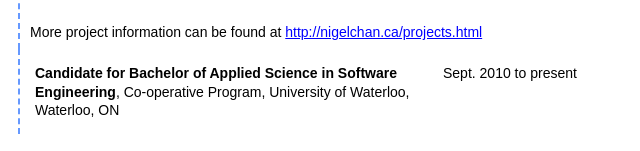
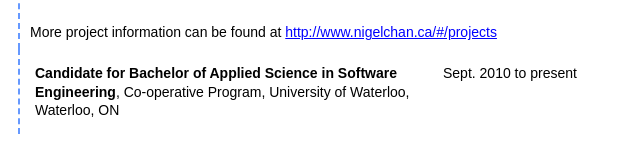
Before and after one commit to nigelchanyk/PersonalWebsiteV2, a plain HTML site: page yknchan_resume_printable.html in a window 1280 px wide. Shown: the part 1778-1929 px from the top of the page, 162-802 px from the left. Drawn offline with Linux system fonts and the light colour scheme.

Commit message:
Updated href on resume

```diff
--- a/yknchan_resume_printable.html
+++ b/yknchan_resume_printable.html
@@ -309,7 +309,7 @@
 							<li>Player versus player mode is supported through LAN network connection</li>
 						</ul>
 						<br/>
-						<p>More project information can be found at <a href="http://nigelchan.ca/projects.html">http://nigelchan.ca/projects.html</a></p>
+						<p>More project information can be found at <a href="http://www.nigelchan.ca/#/projects">http://www.nigelchan.ca/#/projects</a></p>
 					</td>
 				</tr>
 				<tr class="content-section">
```
